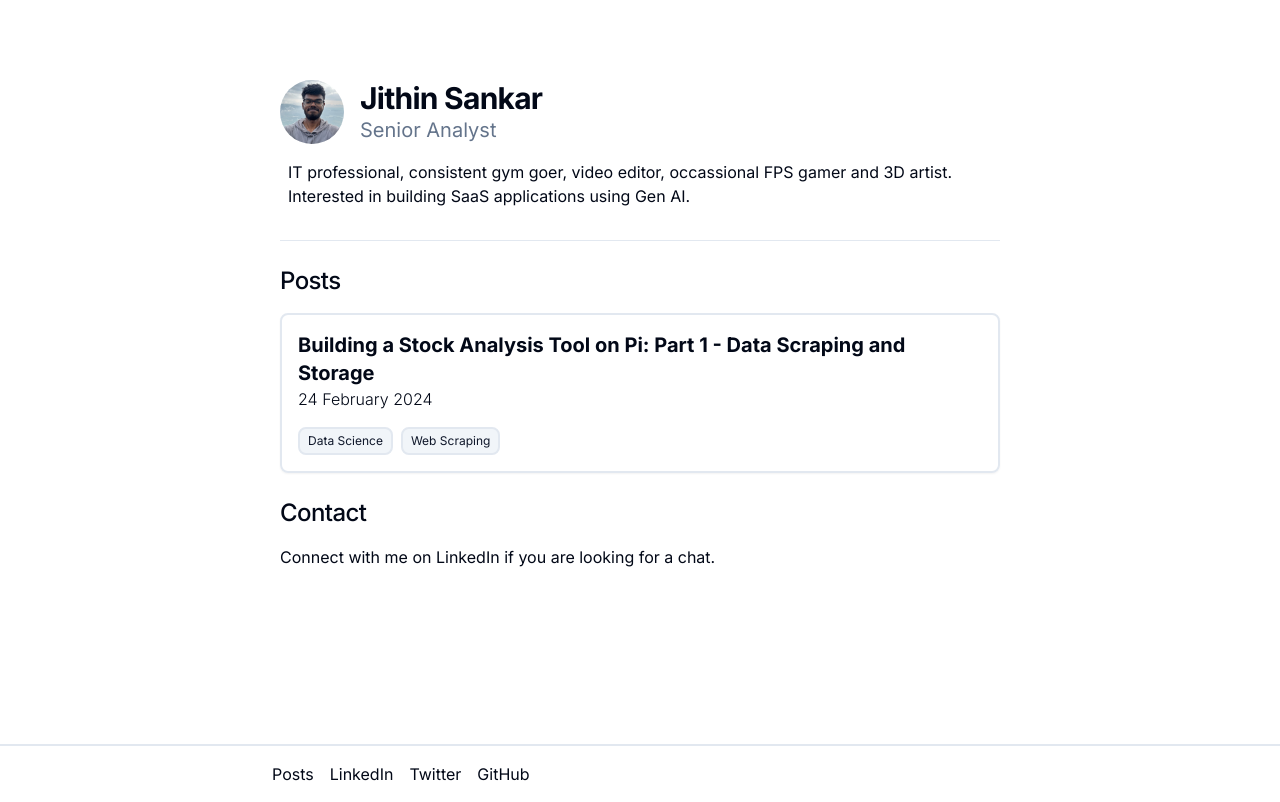
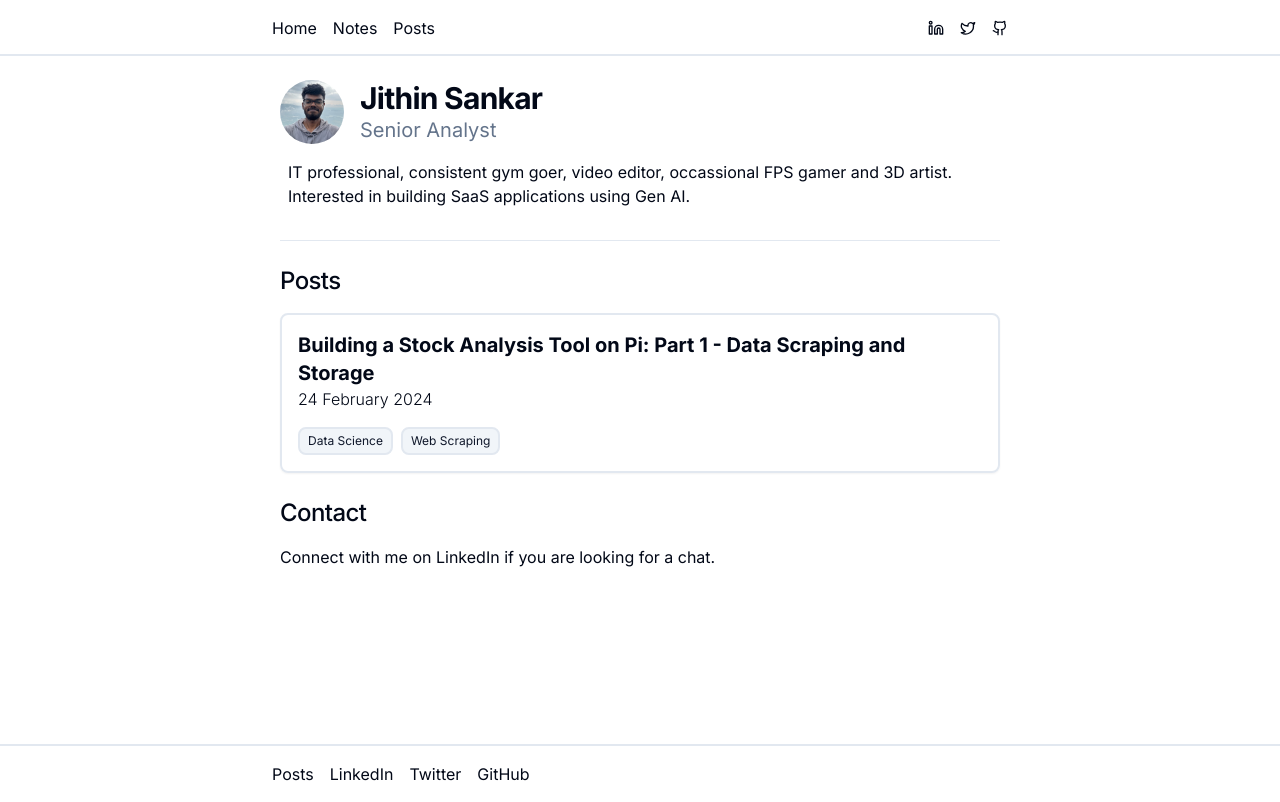
Before and after one commit to jithinsankar/jithin, a Next.js app: page / in a window 1280 px wide. Built offline with nearby package versions, Linux system fonts and the light colour scheme.

Commit message:
updated navbar

```diff
--- a/app/components/navbar.tsx
+++ b/app/components/navbar.tsx
@@ -1,3 +1,34 @@
+import { Linkedin, LucideGithub, LucideTwitter } from "lucide-react";
+import Link from "next/link";
+
 export const Navbar = () => {
-  return <div className="h-14 pt-10"></div>;
+  return <div className="">
+    <div className="top-0 h-14 w-full border-b-2">
+      <div className="max-w-screen-md mx-auto flex items-center p-4 justify-between">
+        <div className="flex space-x-4">
+        <div className="flex hover:opacity-75 transition items-center">
+            <Link href="/">Home</Link>
+          </div>
+          <div className="flex hover:opacity-75 transition items-center">
+            <Link href="/notes">Notes</Link>
+          </div>
+          <div className="flex hover:opacity-75 transition items-center">
+            <Link href="/#posts">Posts</Link>
+          </div>
+
+        </div>
+        <div className="flex space-x-4">
+        <div className="flex hover:opacity-75 transition items-center">
+            <Link href="https://www.linkedin.com/in/jithinsankarnk/"><Linkedin className="h-4 w-4"/></Link>
+          </div>
+          <div className="flex hover:opacity-75 transition items-center">
+            <Link href="https://twitter.com/jithins4nkar"><LucideTwitter className="h-4 w-4"/></Link>
+          </div>
+          <div className="flex hover:opacity-75 transition items-center">
+            <Link href="https://github.com/jithinsankar"><LucideGithub className="h-4 w-4"/></Link>
+          </div>
+        </div>
+      </div>
+    </div>
+  </div>;
 };
--- a/app/notes/layout.tsx
+++ b/app/notes/layout.tsx
@@ -2,5 +2,5 @@ import { Navbar } from "../components/navbar";
 
 export default function MdxLayout({ children }: { children: React.ReactNode }) {
     // Create any shared layout or styles here
-    return <div className="flex flex-col justify-center p-6 w-full m-auto max-w-screen-md"><Navbar/>{children}</div>
+    return <div className=""><Navbar/><div className="flex flex-col justify-center p-6 w-full m-auto max-w-screen-md prose dark:prose-invert">{children}</div></div>
   }
```
